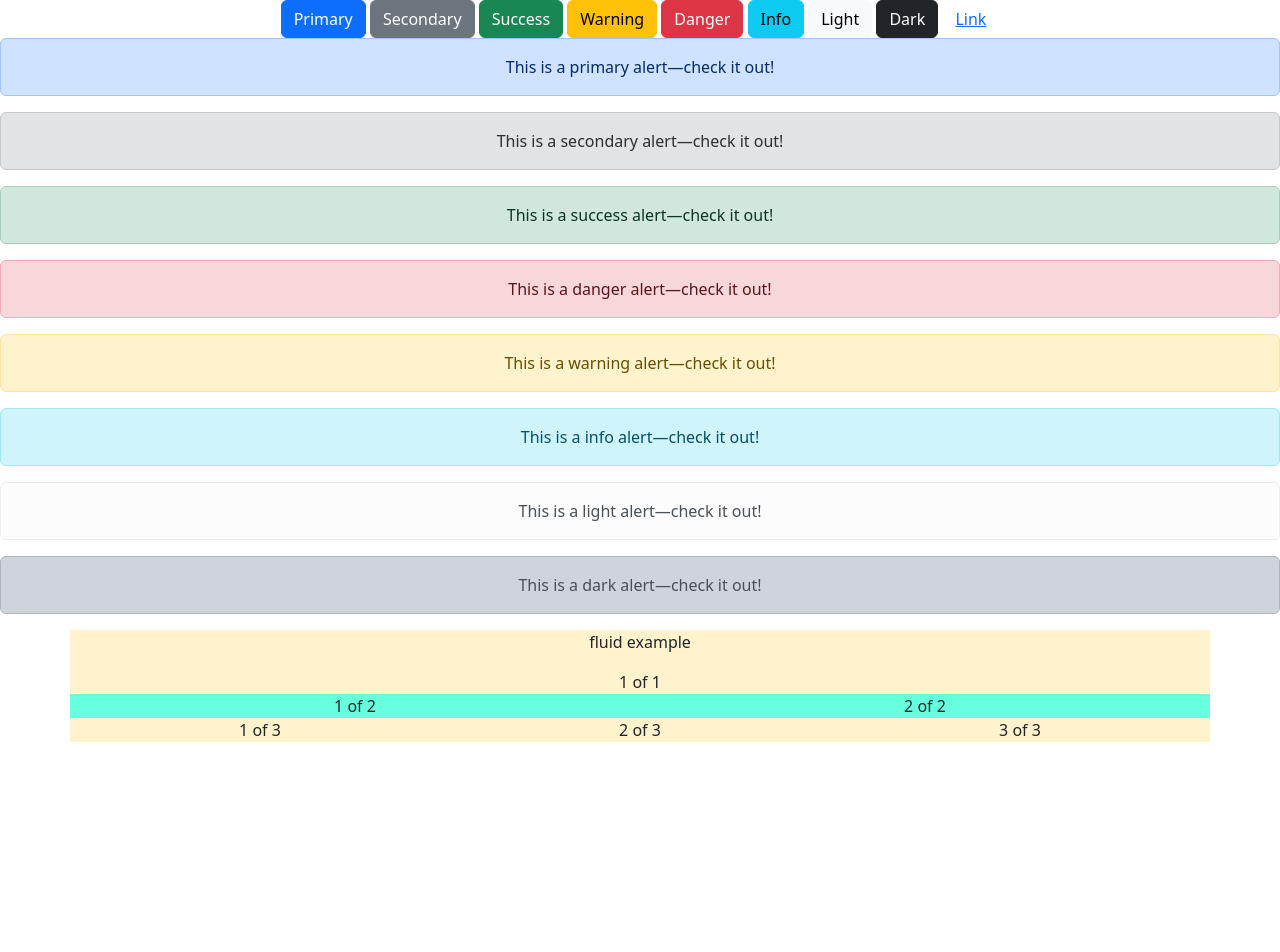
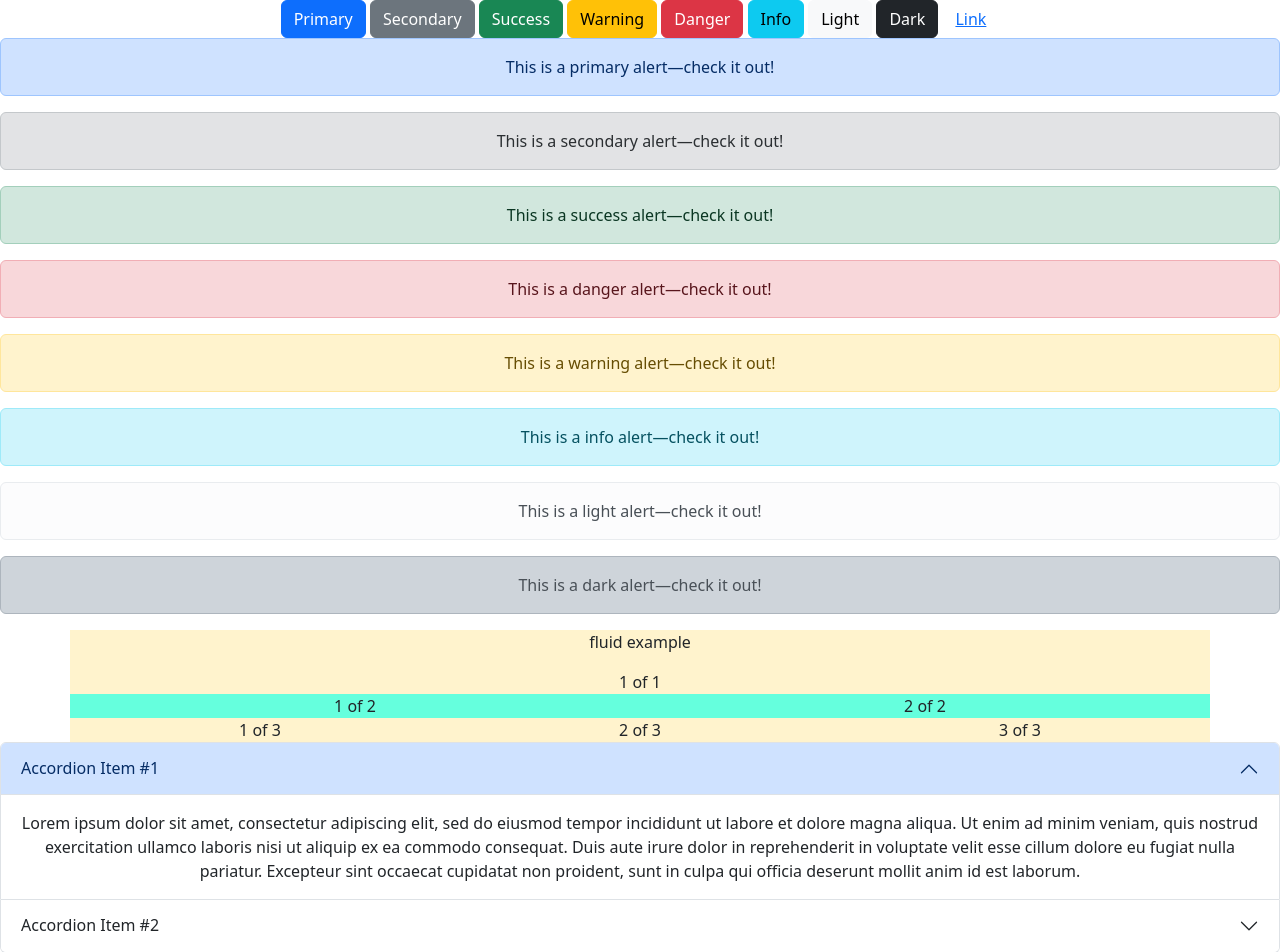
Before and after one commit to sumedhpatil675/react-bootstrap-practise, a React (Create React App) app: page / in a window 1280 px wide. Before the commit the page ends 800 px from the top, so only its background shows below. Built offline with nearby package versions, Linux system fonts and the light colour scheme.

Commit message:
added accordion

```diff
--- a/src/App.js
+++ b/src/App.js
@@ -2,6 +2,7 @@
 import Button1 from './components/Button1';
 import { Alert1 } from './components/Alert1';
 import { Container1 } from './components/Container1';
+import { Accordin1 } from './components/Accordin1';
 
 
 
@@ -12,6 +13,7 @@
      <Button1/>
      <Alert1/>
      <Container1/>
+     <Accordin1/>
 
     </>
     </div>
--- /dev/null
+++ b/src/components/Accordin1.js
@@ -0,0 +1,34 @@
+import React from 'react'
+import {Accordion} from 'react-bootstrap';
+
+
+export const Accordin1 = () => {
+  return (
+    <div> <Accordion defaultActiveKey="0">
+    <Accordion.Item eventKey="0">
+      <Accordion.Header>Accordion Item #1</Accordion.Header>
+      <Accordion.Body>
+        Lorem ipsum dolor sit amet, consectetur adipiscing elit, sed do
+        eiusmod tempor incididunt ut labore et dolore magna aliqua. Ut enim ad
+        minim veniam, quis nostrud exercitation ullamco laboris nisi ut
+        aliquip ex ea commodo consequat. Duis aute irure dolor in
+        reprehenderit in voluptate velit esse cillum dolore eu fugiat nulla
+        pariatur. Excepteur sint occaecat cupidatat non proident, sunt in
+        culpa qui officia deserunt mollit anim id est laborum.
+      </Accordion.Body>
+    </Accordion.Item>
+    <Accordion.Item eventKey="1">
+      <Accordion.Header>Accordion Item #2</Accordion.Header>
+      <Accordion.Body>
+        Lorem ipsum dolor sit amet, consectetur adipiscing elit, sed do
+        eiusmod tempor incididunt ut labore et dolore magna aliqua. Ut enim ad
+        minim veniam, quis nostrud exercitation ullamco laboris nisi ut
+        aliquip ex ea commodo consequat. Duis aute irure dolor in
+        reprehenderit in voluptate velit esse cillum dolore eu fugiat nulla
+        pariatur. Excepteur sint occaecat cupidatat non proident, sunt in
+        culpa qui officia deserunt mollit anim id est laborum.
+      </Accordion.Body>
+    </Accordion.Item>
+  </Accordion></div>
+  )
+}
```
